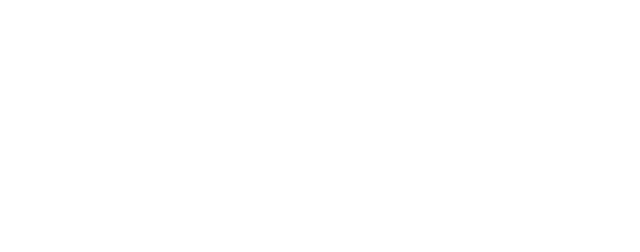
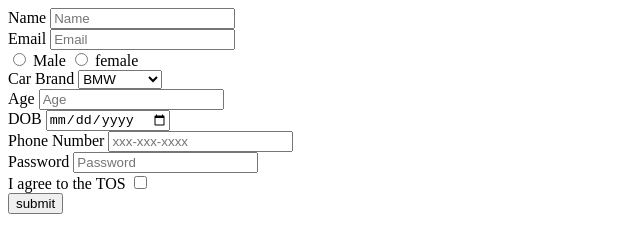
Before and after one commit to acciojob/signup-form-car-abhay707, a website: page main.html in a window 1280 px wide. Shown: the whole page, without its empty margins (0-640 px from the left). Drawn offline with Linux system fonts and the light colour scheme.

Commit message:
created a submission

```diff
--- a/main.html
+++ b/main.html
@@ -7,7 +7,53 @@
 </head>
 
 <body>
-	<!-- the entire body must be written by student -->
+
+	<label for="name">Name</label>
+	<input id="name" required="yes" type="text" placeholder="Name"/>
+	<br>
+
+	<label for="email">Email</label>
+	<input id="email" required="yes" type="text" placeholder="Email"/>
+	<br>
+
+
+	<input id="gender_m" required="yes" type="radio" name="gender"/>
+	<label for="gender_m">Male</label>
+	<input id="gender_f" required="yes" type="radio" name="gender"/>
+	<label for="gender_f">female</label>
+	<br>
+
+	<label for="cars">Car Brand</label>
+	<select id="cars" required="yes" type="select" placeholder="--Please choose an option--">
+		<option>BMW</option>
+		<option>Audi</option>
+		<option>Mercedice</option>
+	</select>
+	<br>
+
+	<label for="age">Age</label>
+	<input id="age" required="yes" type="number" placeholder="Age"/>
+	<br>
+
+	<label for="dob">DOB</label>
+	<input id="dob" required="yes" type="Date"/>
+	<br>
+
+	<label for="tel">Phone Number</label>
+	<input id="tel" required="no" type="Tel" placeholder="xxx-xxx-xxxx"/>
+	<br>
+
+	<label for="password">Password</label>
+	<input id="password" required="yes" type="password" placeholder="Password"/>
+	<br>
+
+	<label for="tos">I agree to the TOS</label>
+	<input id="tos" required="yes" type="checkbox" value="I agree to the TOS"/>
+	<br>
+
+	<button type="submit">submit</button>
+
+
     <script type="text/javascript" src="./script.js">
 </script>
 
```
